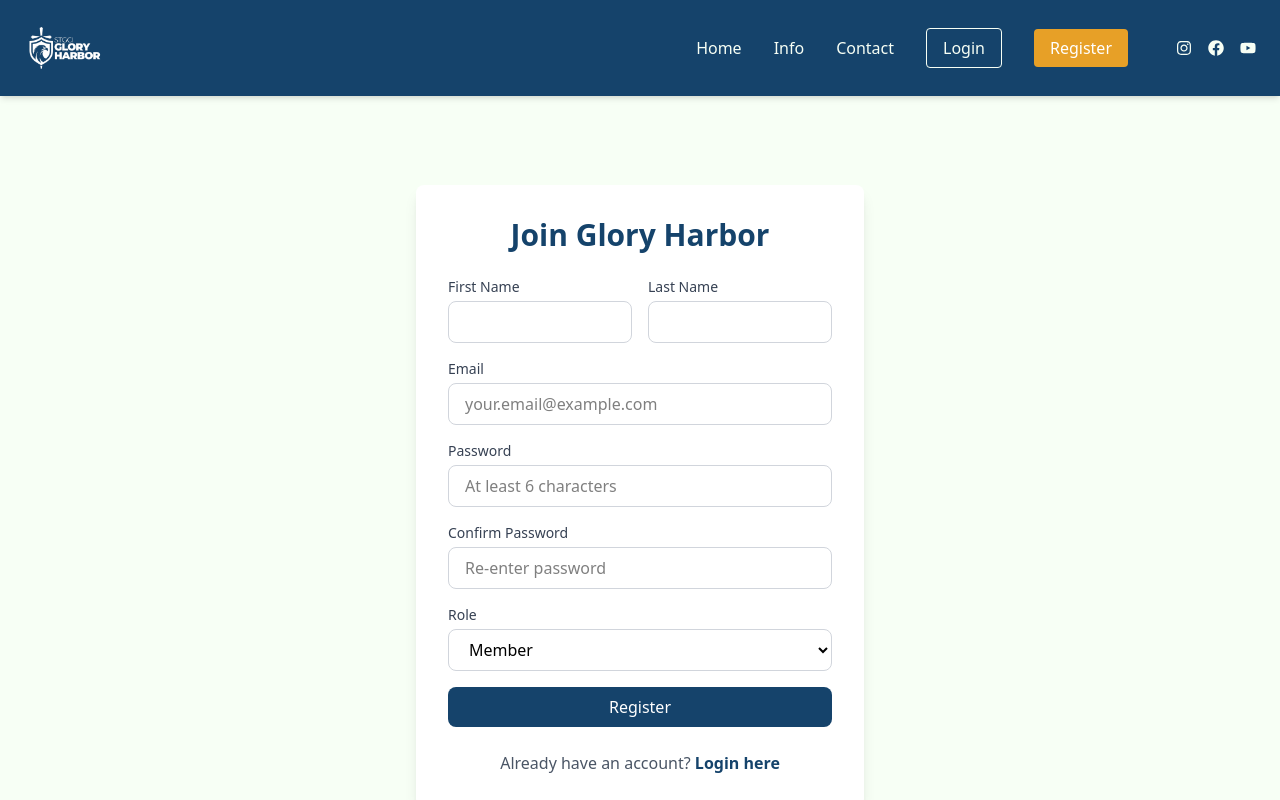
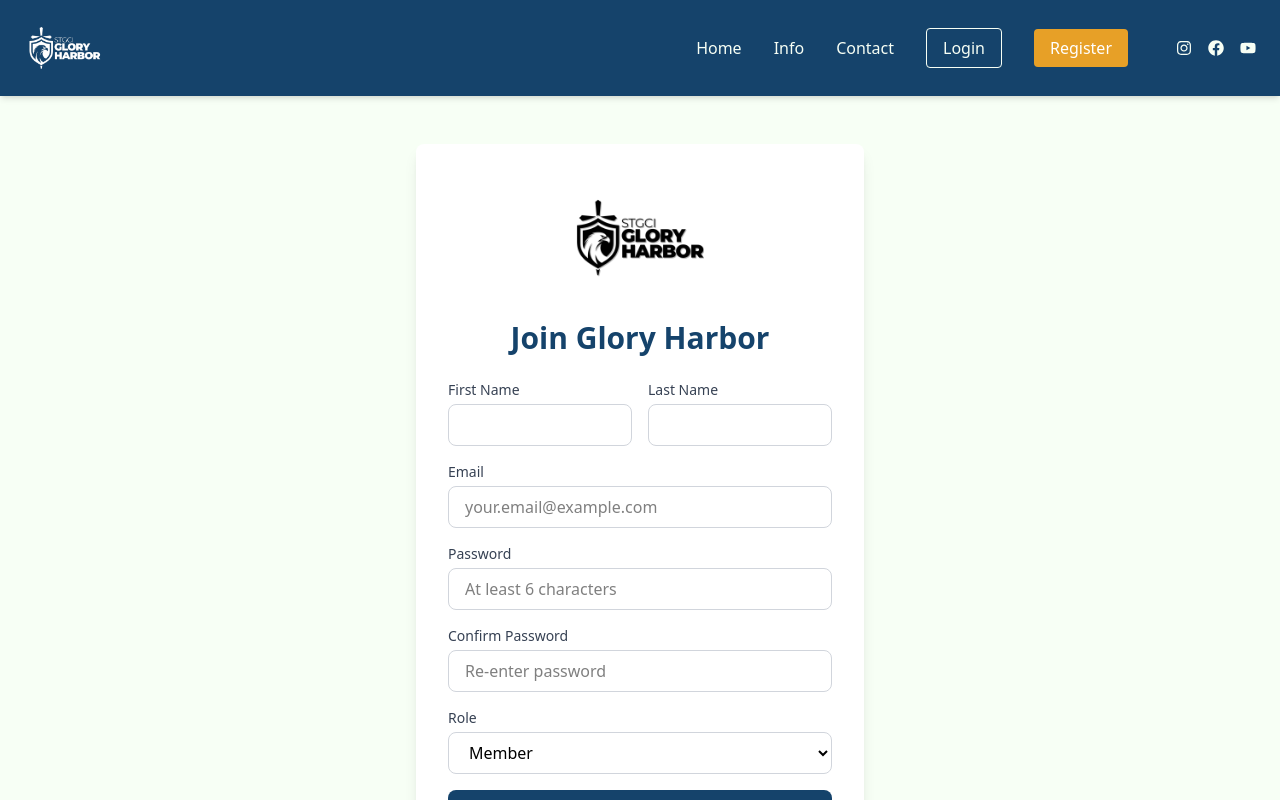
Before and after one commit to zfwillis/glory-harbor-works, a React (Vite) app in the folder client/: page /register in a window 1280 px wide. Shown: the top 800 px of the page. Built offline with nearby package versions, Linux system fonts and the light colour scheme; no server answers.

Commit message:
Update auth pages to use larger black logo

```diff
--- a/client/src/pages/Login.jsx
+++ b/client/src/pages/Login.jsx
@@ -37,6 +37,9 @@
   return (
     <div className="min-h-screen bg-[#f7fff5] flex items-center justify-center px-4 py-12">
       <div className="max-w-md w-full bg-white rounded-lg shadow-lg p-8">
+        <div className="flex justify-center mb-4">
+          <img src="/blacklogo.webp" alt="Glory Harbor Works logo" className="h-32 w-auto" />
+        </div>
         <h2 className="text-3xl font-bold text-[#15436b] mb-6 text-center">
           Login to Glory Harbor
         </h2>
--- a/client/src/pages/Register.jsx
+++ b/client/src/pages/Register.jsx
@@ -61,6 +61,9 @@
   return (
     <div className="min-h-screen bg-[#f7fff5] flex items-center justify-center px-4 py-12">
       <div className="max-w-md w-full bg-white rounded-lg shadow-lg p-8">
+        <div className="flex justify-center mb-4">
+          <img src="/blacklogo.webp" alt="Glory Harbor Works logo" className="h-32 w-auto" />
+        </div>
         <h2 className="text-3xl font-bold text-[#15436b] mb-6 text-center">
           Join Glory Harbor
         </h2>
```
Also changed, not shown: client/public/blacklogo.webp (added).
